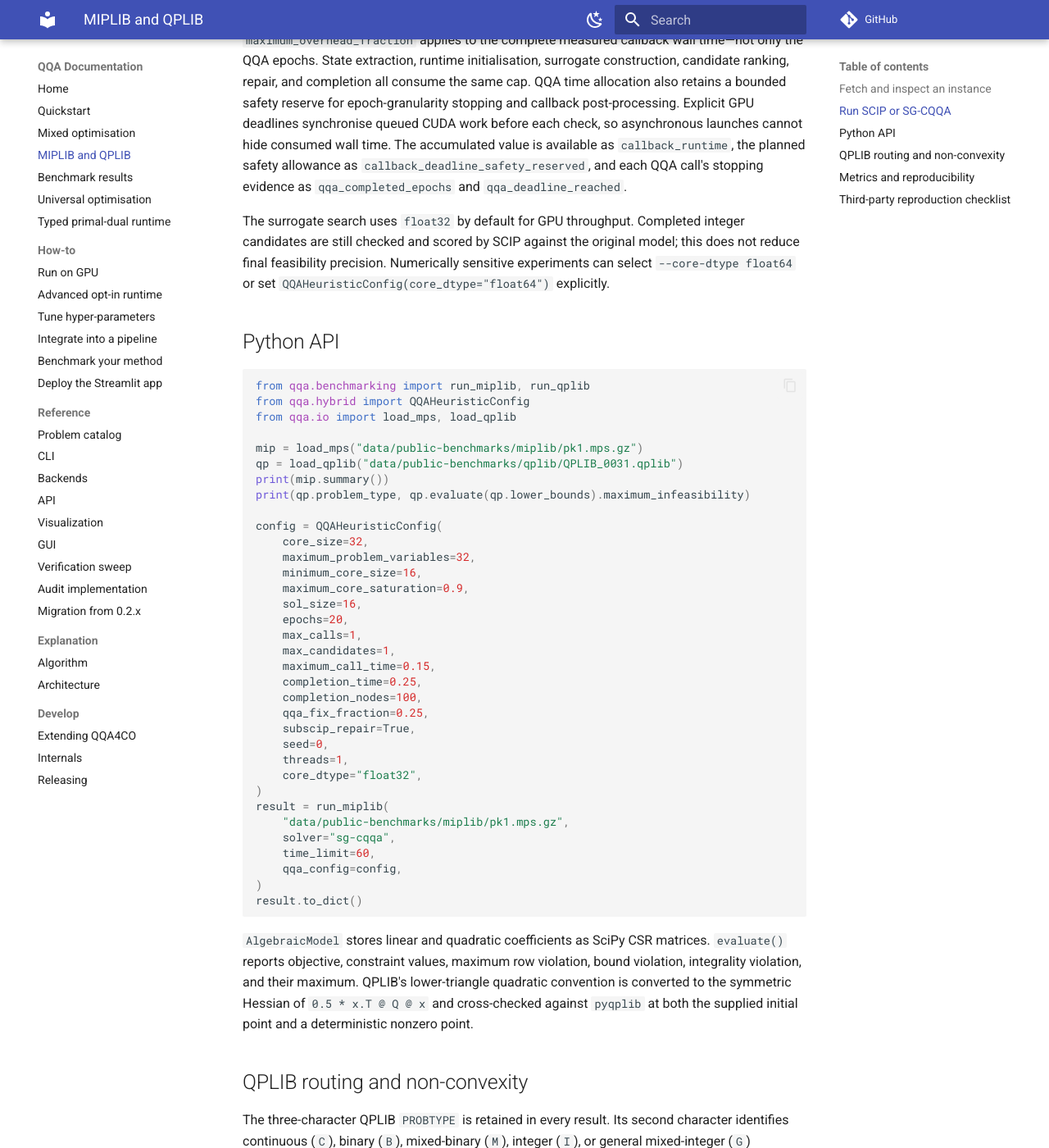
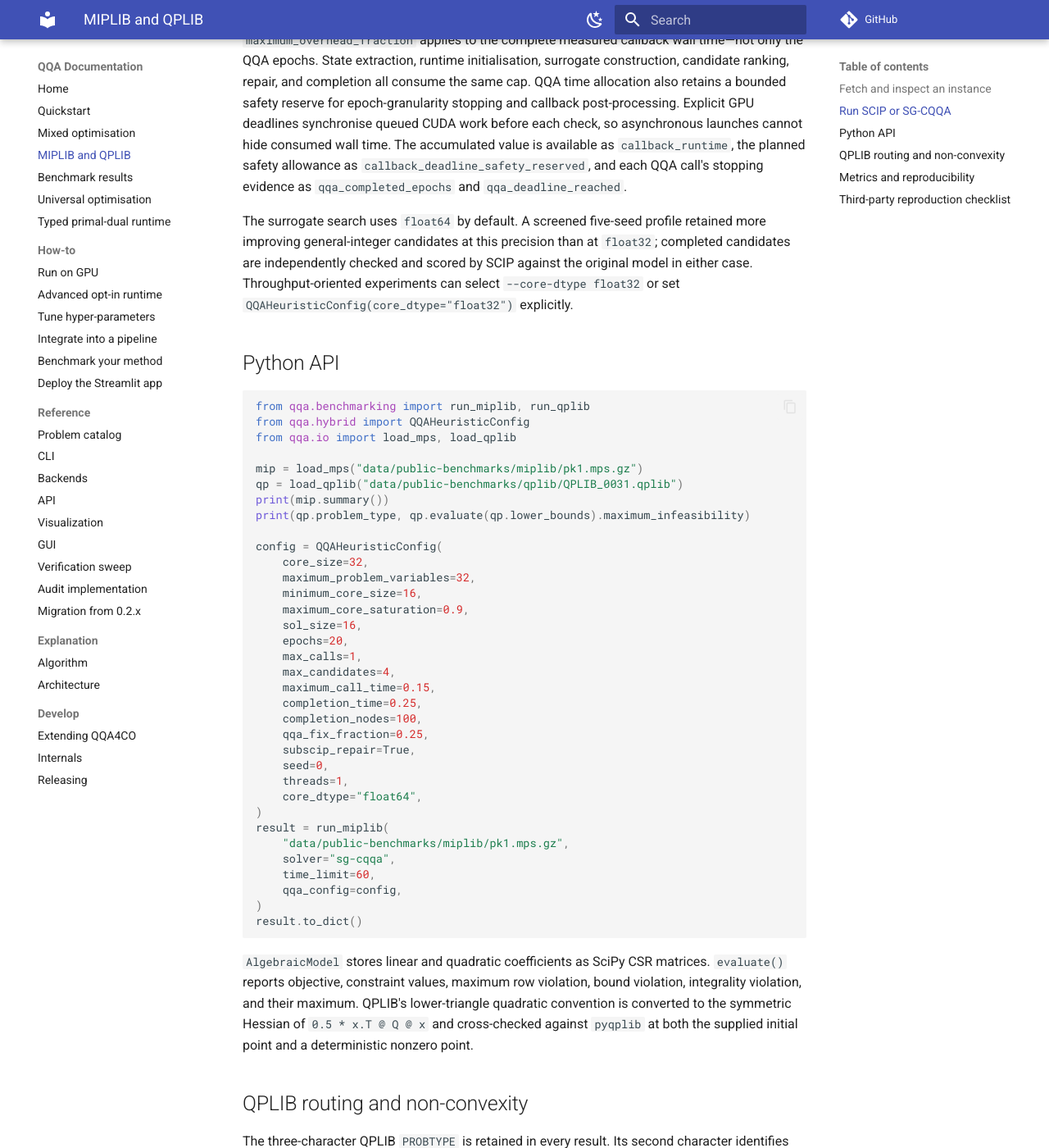
Before and after one commit to Yuma-Ichikawa/QQA4CO, an MkDocs documentation site: the page built from docs/miplib-qplib.md, in a window 1280 px wide and 1400 px high, scrolled down 4747 px. Shown: the whole window at 82% size. Built offline with MkDocs 1.6.1 and Material for MkDocs 9.7.7, drawn with Linux system fonts in a browser that asks for light colours; comment, search, counter and statistics services are not loaded.

Commit message:
perf: adopt screened hybrid candidate profile

```diff
--- a/docs/miplib-qplib.md
+++ b/docs/miplib-qplib.md
@@ -52,7 +52,7 @@ qqa benchmark run data/public-benchmarks/miplib/pk1.mps.gz \
   --solver sg-cqqa --time-limit 60 --threads 1 \
   --core-size 32 --maximum-problem-variables 32 \
   --minimum-core-size 16 --maximum-core-saturation 0.9 \
-  --sol-size 16 --epochs 20 --max-calls 1 --max-candidates 1 \
+  --sol-size 16 --epochs 20 --max-calls 1 --max-candidates 4 \
   --completion-time 0.25 --qqa-fix-fraction 0.25 \
   --minimum-relative-improvement 0.001 \
   --seed 0 --output pk1-sgcqqa.json
@@ -241,11 +241,12 @@ hide consumed wall time. The accumulated value is available as
 `callback_deadline_safety_reserved`, and each QQA call's stopping evidence as
 `qqa_completed_epochs` and `qqa_deadline_reached`.
 
-The surrogate search uses `float32` by default for GPU throughput. Completed
-integer candidates are still checked and scored by SCIP against the original
-model; this does not reduce final feasibility precision. Numerically sensitive
-experiments can select `--core-dtype float64` or set
-`QQAHeuristicConfig(core_dtype="float64")` explicitly.
+The surrogate search uses `float64` by default. A screened five-seed profile
+retained more improving general-integer candidates at this precision than at
+`float32`; completed candidates are independently checked and scored by SCIP
+against the original model in either case. Throughput-oriented experiments can
+select `--core-dtype float32` or set
+`QQAHeuristicConfig(core_dtype="float32")` explicitly.
 
 ## Python API
 
@@ -267,7 +268,7 @@ config = QQAHeuristicConfig(
     sol_size=16,
     epochs=20,
     max_calls=1,
-    max_candidates=1,
+    max_candidates=4,
     maximum_call_time=0.15,
     completion_time=0.25,
     completion_nodes=100,
```
Also changed, not shown: other parts of docs/miplib-qplib.md (+1 -1 lines), CHANGELOG.md (+4 -2 lines), 3 other files.
